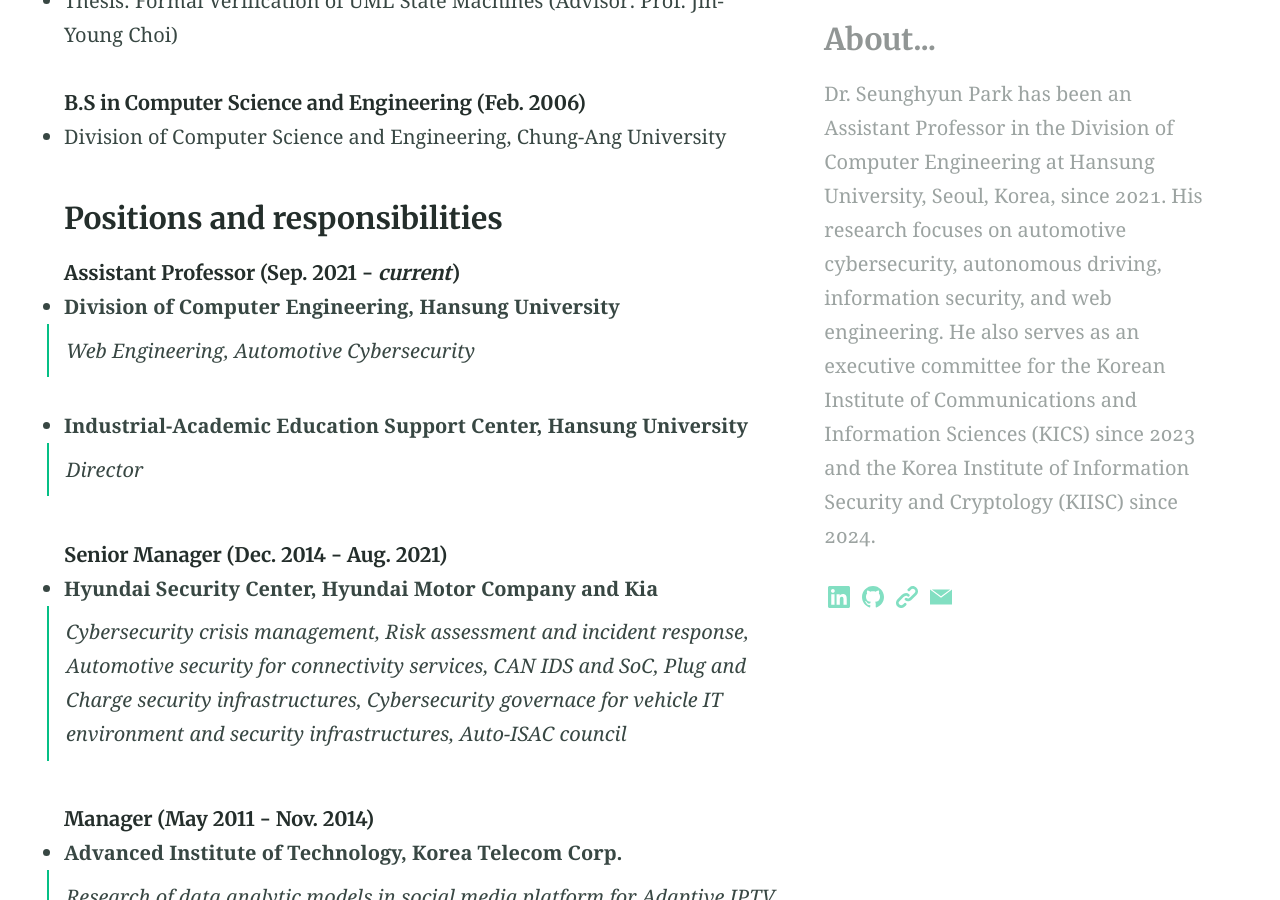
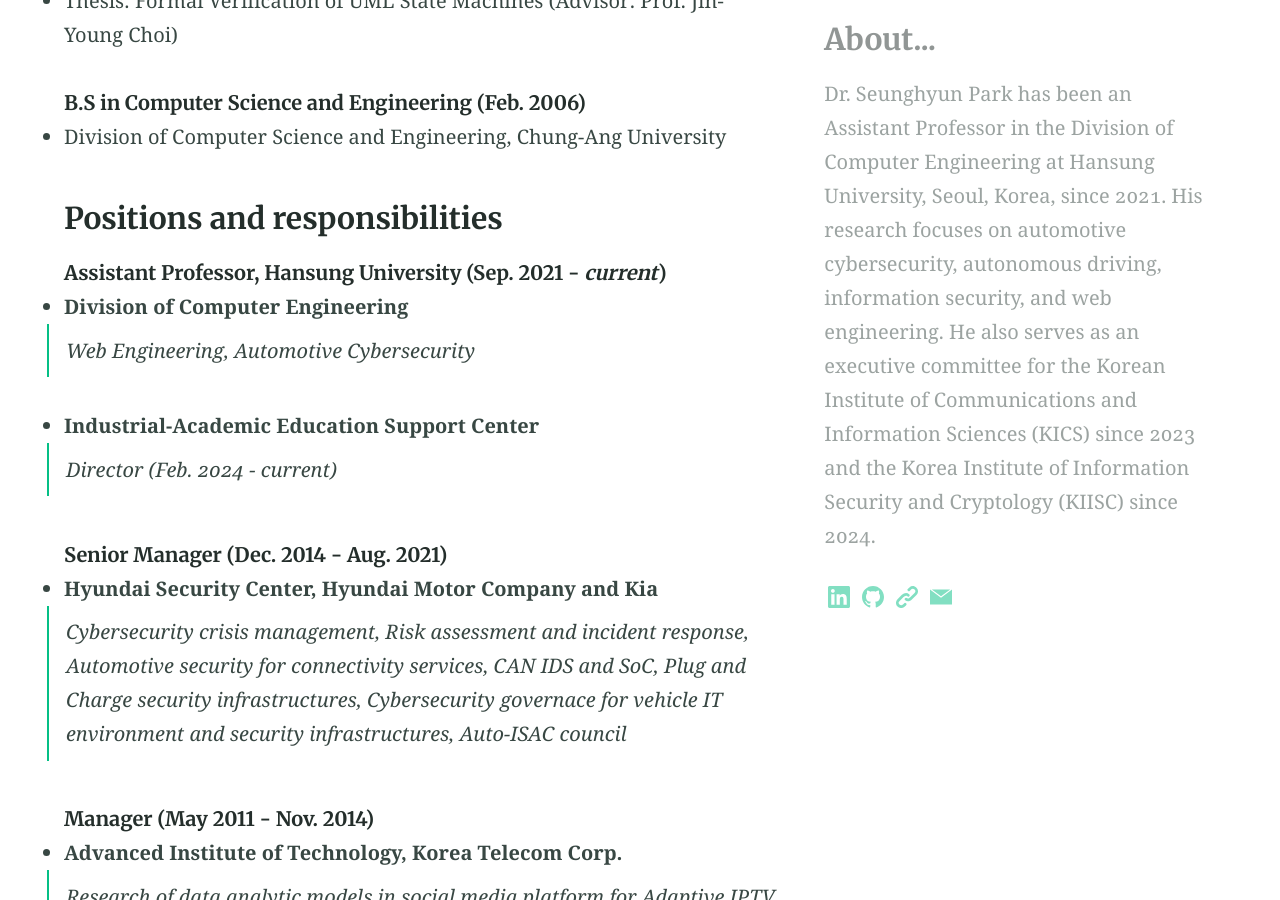
Before and after one commit to imcslab/imcslab.github.io, a Jekyll site: the page built from professor.md, in a window 1280 px wide and 900 px high, scrolled down 970 px. Built offline with Jekyll 4.4.1, drawn with Linux system fonts in a browser that asks for light colours.

Commit message:
Update professor.md

```diff
--- a/professor.md
+++ b/professor.md
@@ -23,11 +23,11 @@
 * Division of Computer Science and Engineering, Chung-Ang University
 
 ### Positions and responsibilities
-###### Assistant Professor (Sep. 2021 - _current_)
-* **Division of Computer Engineering, Hansung University**
+###### Assistant Professor, Hansung University (Sep. 2021 - _current_)
+* **Division of Computer Engineering**
 > Web Engineering, Automotive Cybersecurity
-* **Industrial-Academic Education Support Center, Hansung University**
-> Director
+* **Industrial-Academic Education Support Center**
+> Director (Feb. 2024 - _current_)
 
 ###### Senior Manager (Dec. 2014 - Aug. 2021)
 * **Hyundai Security Center, Hyundai Motor Company and Kia**
```
